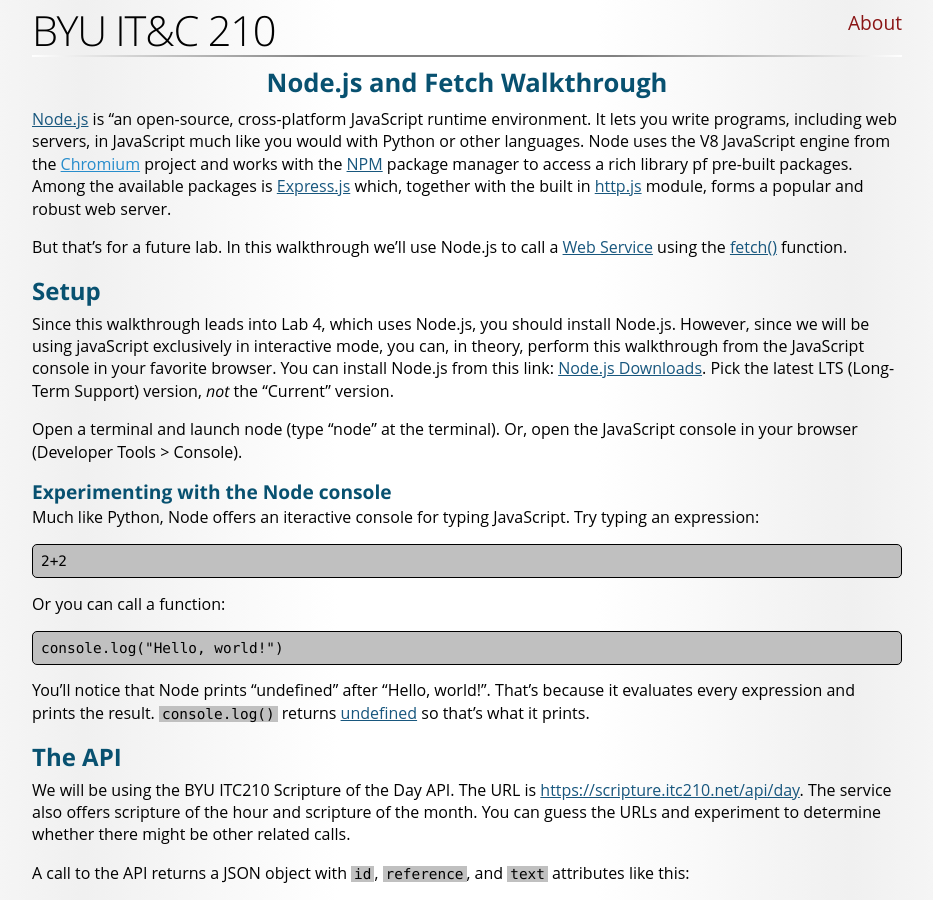
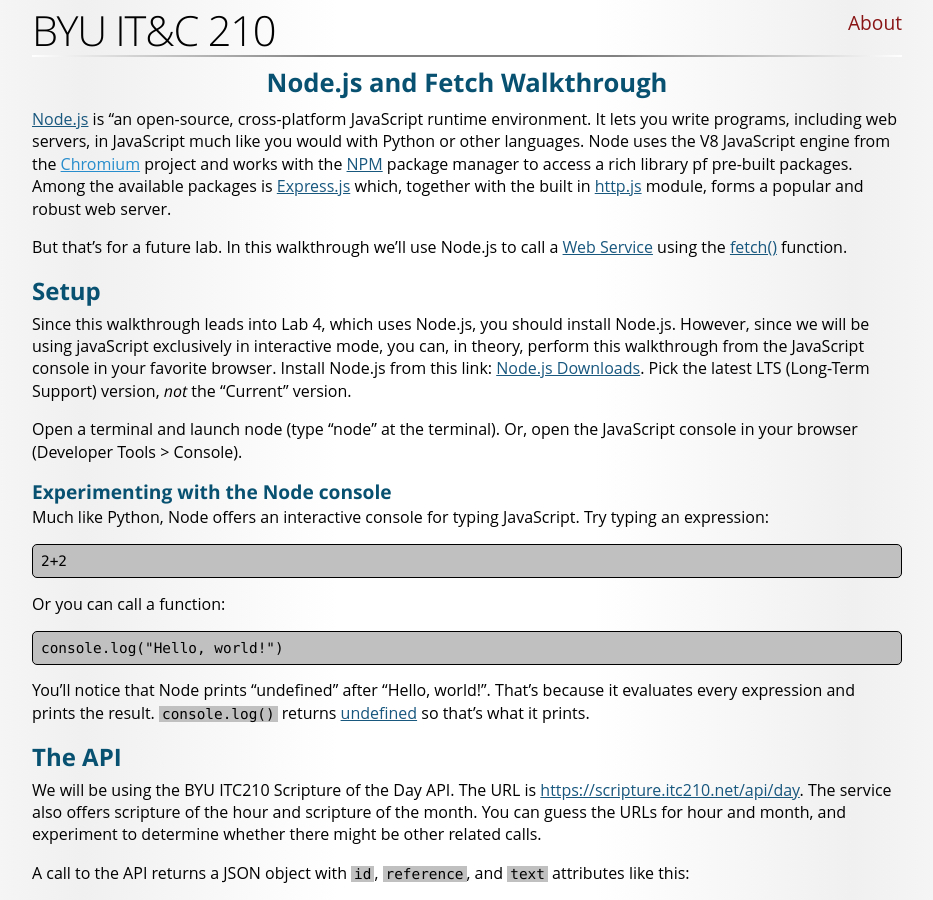
Before and after one commit to BYU-ITC-210/BYU-ITC-210.github.io, a Jekyll site: the page built from walkthrough/Node-Fetch.md, in a window 1280 px wide and 900 px high. Shown: the whole window, without its empty margins (173-1106 px from the left). Built offline with Jekyll 4.4.1, drawn with Linux system fonts in a browser that asks for light colours; some web fonts are replaced; some of the changed text lies outside the part shown.

Commit message:
Walkthrough updates

````diff
--- a/walkthrough/Node-Fetch.md
+++ b/walkthrough/Node-Fetch.md
@@ -8,13 +8,13 @@
 
 ## Setup
 
-Since this walkthrough leads into Lab 4, which uses Node.js, you should install Node.js. However, since we will be using javaScript exclusively in interactive mode, you can, in theory, perform this walkthrough from the JavaScript console in your favorite browser. You can install Node.js from this link: [Node.js Downloads](https://nodejs.org/en/download). Pick the latest LTS (Long-Term Support) version, *not* the "Current" version.
+Since this walkthrough leads into Lab 4, which uses Node.js, you should install Node.js. However, since we will be using javaScript exclusively in interactive mode, you can, in theory, perform this walkthrough from the JavaScript console in your favorite browser. Install Node.js from this link: [Node.js Downloads](https://nodejs.org/en/download). Pick the latest LTS (Long-Term Support) version, *not* the "Current" version.
 
 Open a terminal and launch node (type "node" at the terminal). Or, open the JavaScript console in your browser (Developer Tools > Console).
 
 ### Experimenting with the Node console
 
-Much like Python, Node offers an iteractive console for typing JavaScript. Try typing an expression:
+Much like Python, Node offers an interactive console for typing JavaScript. Try typing an expression:
 
 ```js
 2+2
@@ -31,7 +31,7 @@
 
 ## The API
 
-We will be using the BYU ITC210 Scripture of the Day API. The URL is [https://scripture.itc210.net/api/day](https://scripture.itc210.net/api/day). The service also offers scripture of the hour and scripture of the month. You can guess the URLs and experiment to determine whether there might be other related calls.
+We will be using the BYU ITC210 Scripture of the Day API. The URL is [https://scripture.itc210.net/api/day](https://scripture.itc210.net/api/day). The service also offers scripture of the hour and scripture of the month. You can guess the URLs for hour and month, and experiment to determine whether there might be other related calls.
 
 A call to the API returns a JSON object with `id`, `reference`, and `text` attributes like this:
 
@@ -190,7 +190,7 @@
 
 ### Using Arrow Function Syntax
 
-[Arrow Functions](https://developer.mozilla.org/en-US/docs/Web/JavaScript/Reference/Functions/Arrow_functions) are a concise way to write short, anonymous functions. You list the arguments, in parentheses if there are more than one, then an arrow in the form of ` => ` and then the expression the function should return. If the function needs more than one line you enclose them in braces `{}`.
+[Arrow Functions](https://developer.mozilla.org/en-US/docs/Web/JavaScript/Reference/Functions/Arrow_functions) are a concise way to write short, anonymous functions. You list the arguments, in parentheses if there are more than one, then an arrow in the form of `=>` and then the expression the function should return. If the function needs more than one line you enclose them in braces `{}`.
 
 Here's `FetchUrlAndPrint()` using Arrow Function Syntax and the [`? :` ternary operator](https://developer.mozilla.org/en-US/docs/Web/JavaScript/Reference/Operators/Conditional_Operator):
 
@@ -226,3 +226,11 @@
 ```
 
 Depending on how much you need to do at each step, this can result in easier-to-read code.
+
+### Exiting Node
+
+You can, of course close the terminal window but if you like using commands, type:
+
+```js
+process.exit()
+```
````
Also changed, not shown: other parts of walkthrough/Node-Fetch.md (+1 -1 lines).
